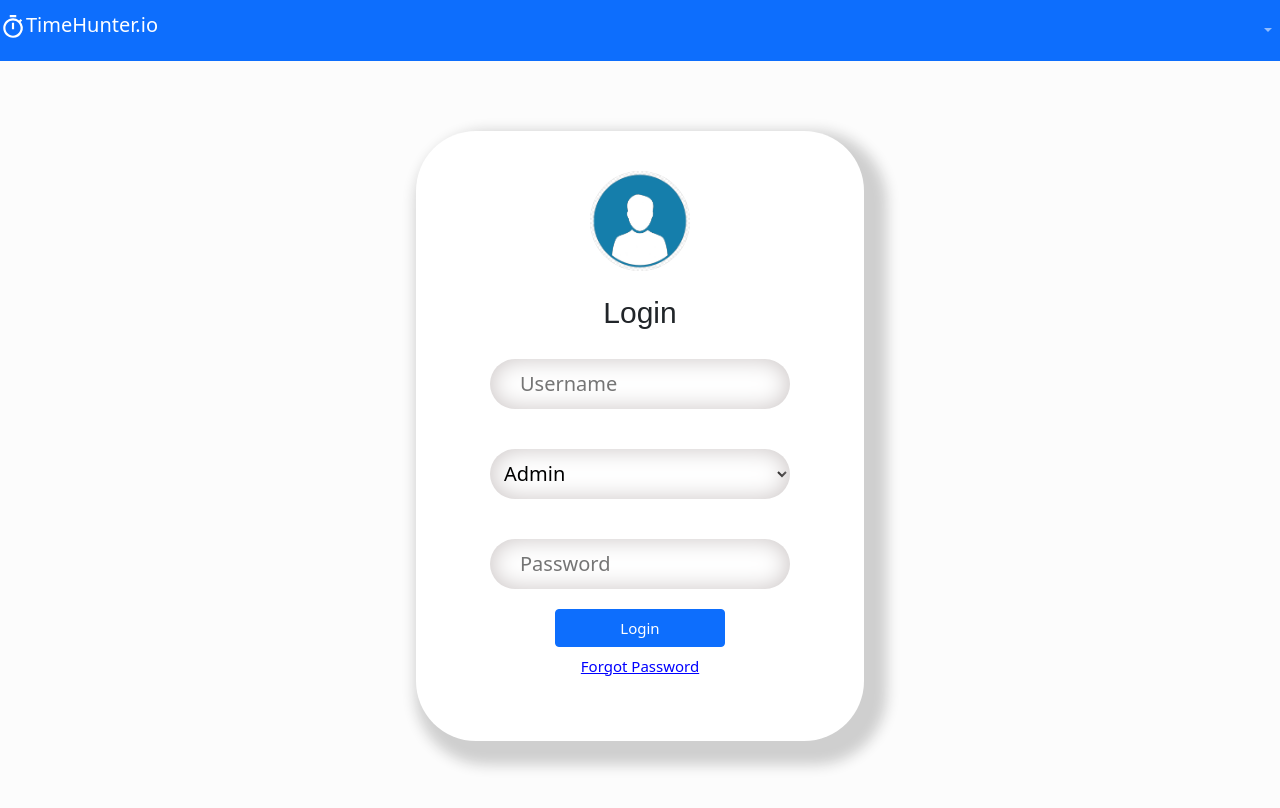
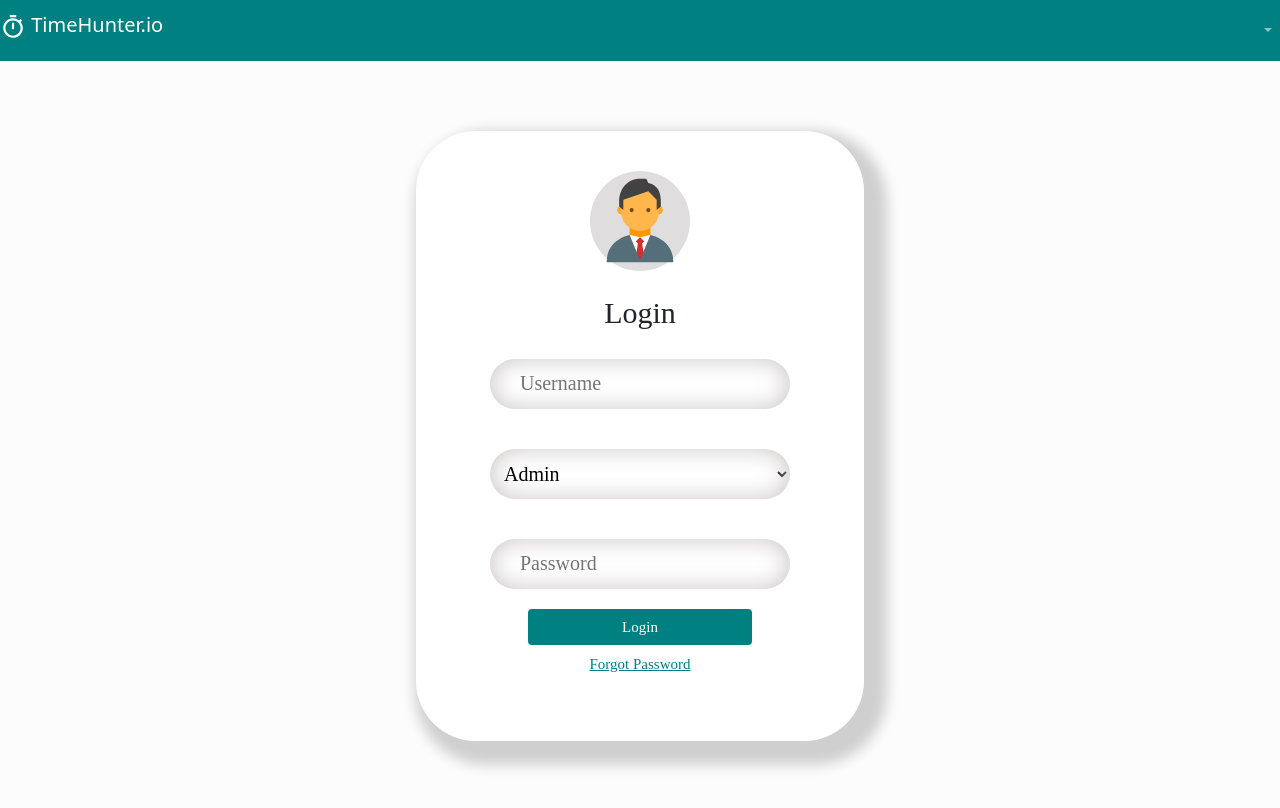
Before and after one commit to KishoreBarik/Interns2021_Team4, a React (Create React App) app in the folder UI/: page / in a window 1280 px wide. Shown: the top 808 px of the page. Built offline with nearby package versions, Linux system fonts and the light colour scheme.

Commit message:
added styling

```diff
--- a/UI/src/components/ForgotPassword.js
+++ b/UI/src/components/ForgotPassword.js
@@ -1,8 +1,10 @@
 import React from "react";
 import 'bootstrap/dist/css/bootstrap.min.css';
+import NavBar from "./NavBar";
 import Form from 'react-bootstrap/Form'
 import Button  from 'react-bootstrap/Button';
 import { Link } from "react-router-dom";
+
 
 class ForgotPassword extends React.Component
 {
@@ -53,6 +55,7 @@ class ForgotPassword extends React.Component
     render()
     {
     return (
+      <div>  <NavBar />
       <div className="container">
         <br/><br/><br/>
         <div className="row">
@@ -110,7 +113,7 @@ class ForgotPassword extends React.Component
      </div>
 
      </div>
-
+      </div>
     );
     };
 };
--- a/UI/src/components/LoginPage.css
+++ b/UI/src/components/LoginPage.css
@@ -4,10 +4,11 @@
   display: flex;
   padding: 70px 0 70px 0;
   background-color: rgb(252, 252, 252);
+  font-family: "Times New Roman", Times, serif;
 }
 
 .sub-main {
-  display: flex;
+  display: inline-table;
   justify-content: center;
   height: 610px;
   width: 35%;
@@ -19,7 +20,6 @@
 
 .heading {
   font-size: 30px;
-  font-family: Sans-serif;
 }
 
 .imgs {
@@ -75,10 +75,16 @@ option {
 }
 
 a {
-  color: blue;
+  color: teal;
 }
 
 .login-btn {
   border-radius: 30px;
   font-size: 20px;
 }
+
+.btn{
+  background-color: teal!important;
+  border: white!important;
+  text-decoration: none;
+}
--- a/UI/src/components/LoginPage.js
+++ b/UI/src/components/LoginPage.js
@@ -4,6 +4,7 @@ import NavBar from "./NavBar";
 import user_icon from "../images/user_icon.jpg";
 import React, { Component } from "react";
 import { Link } from "react-router-dom";
+import {FcBusinessman} from "react-icons/fc";
 
 class LoginPage extends Component {
   constructor() {
@@ -75,7 +76,7 @@ class LoginPage extends Component {
             <div>
               <div className="imgs">
                 <div className="container-image">
-                 <img src={user_icon} className="user_icon" alt="user" />
+                <FcBusinessman size={125}/>
                 </div>
               </div>
               <div>
@@ -121,7 +122,7 @@ class LoginPage extends Component {
                   <button
                     type="submit"
                     value="Login"
-                    className="btn btn-primary w-50"
+                    className="btn  w-50"
                   >
                     <Link to="/dashboard" className="text-white link">
                       Login
--- a/UI/src/components/NavBar.css
+++ b/UI/src/components/NavBar.css
@@ -0,0 +1,8 @@
+.navbar{
+    background-color: teal!important;
+
+}
+
+.hello{
+    background-color: teal!important;
+}
--- a/UI/src/components/NavBar.js
+++ b/UI/src/components/NavBar.js
@@ -2,15 +2,16 @@ import React from "react";
 import { Link } from "react-router-dom";
 import "../../node_modules/bootstrap/dist/css/bootstrap.min.css";
 import { MdOutlineTimer } from "react-icons/md";
+import "./NavBar.css";
 
 function NavBar(props) {
   return (
     <div>
-      <nav class="navbar navbar-expand-lg navbar-dark bg-primary">
+      <nav className="navbar navbar-expand-lg navbar-dark ">
         <Link class="navbar-brand" to="/">
           <h5>
             <MdOutlineTimer size={26} />
-            TimeHunter.io
+            &nbsp;TimeHunter.io
           </h5>
         </Link>
         <button
```
